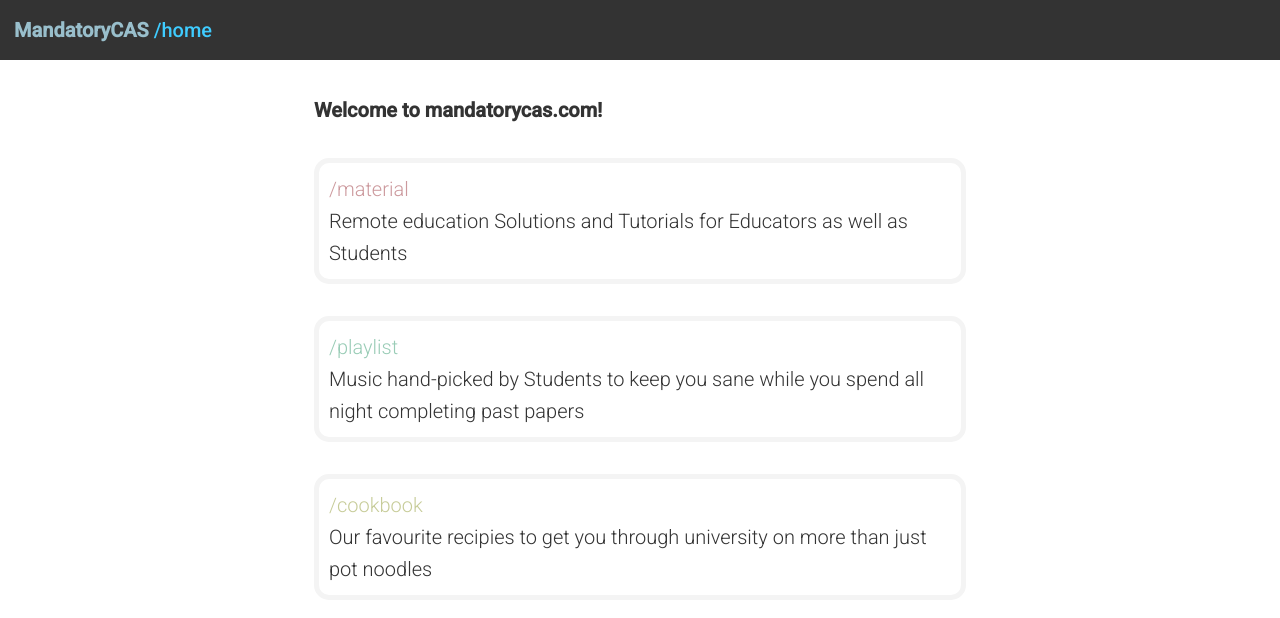
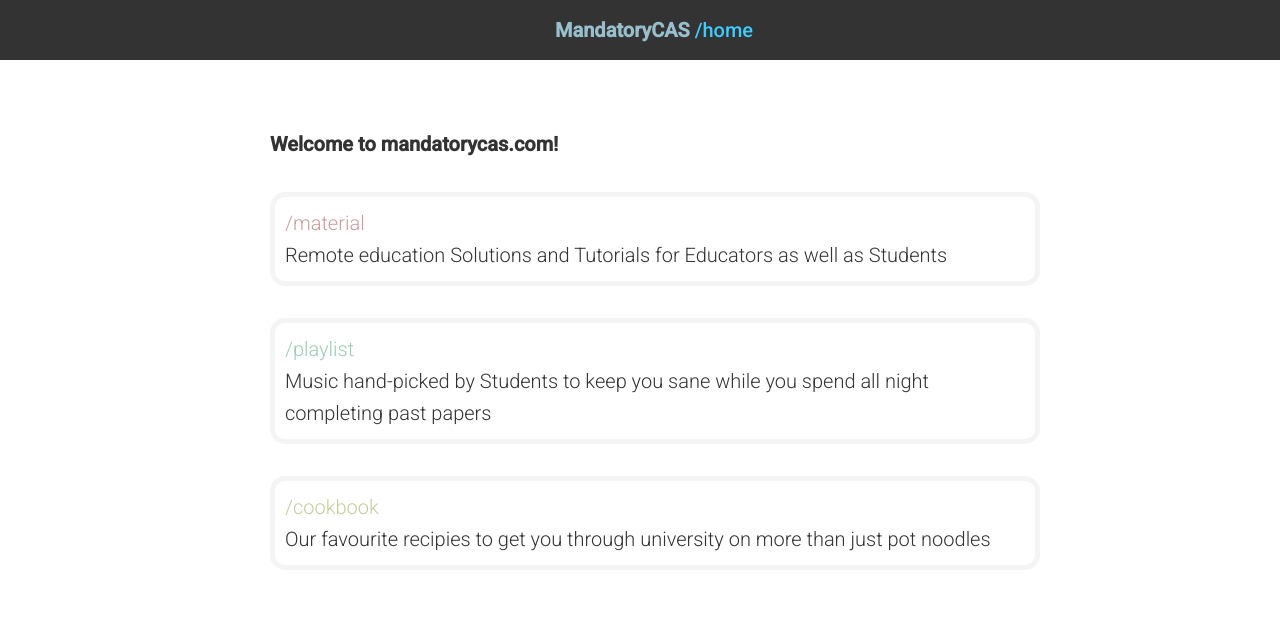
Before and after one commit to gegsoda/mandatorycas.com, a plain HTML site: page index.html in a window 1280 px wide. Drawn offline with Linux system fonts and the light colour scheme.

Commit message:
centered title

```diff
--- a/style.css
+++ b/style.css
@@ -41,6 +41,7 @@ div{
     padding: 10px;
     box-shadow: 0 0 10px 0 rgba(0, 0, 0, 0);
     transition: box-shadow 0.4s;
+    width: 100%;
 }
 .frame:hover{box-shadow: 0 5px 30px 0 rgba(0, 0, 0, 0.2);}
 
@@ -50,11 +51,12 @@ div{
     width: 100%;
     padding: 14px;
     margin-right: -4px;
+    text-align: center;
 }
 
 .content
 {
-    margin: 30px 300px 30px 300px;
+    margin: 5% 20% 5% 20%;
     color: #333;
     font-weight: lighter;
     padding-top: 64px;
```
